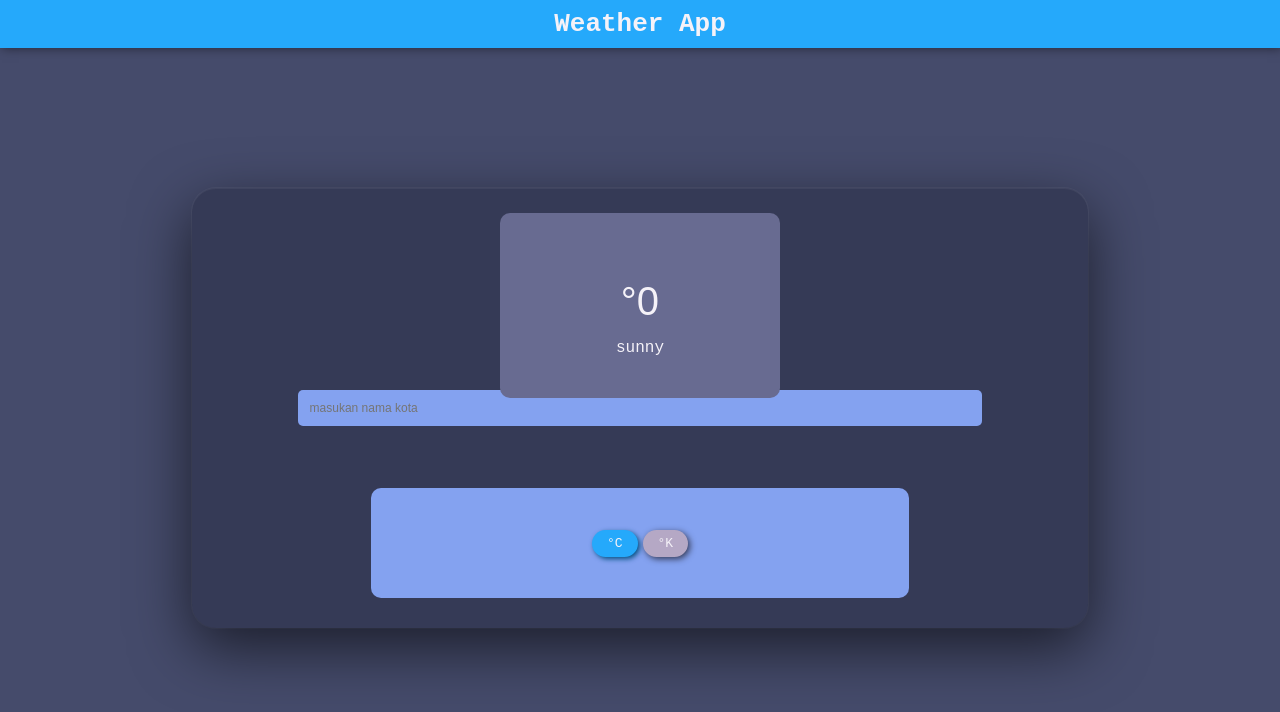
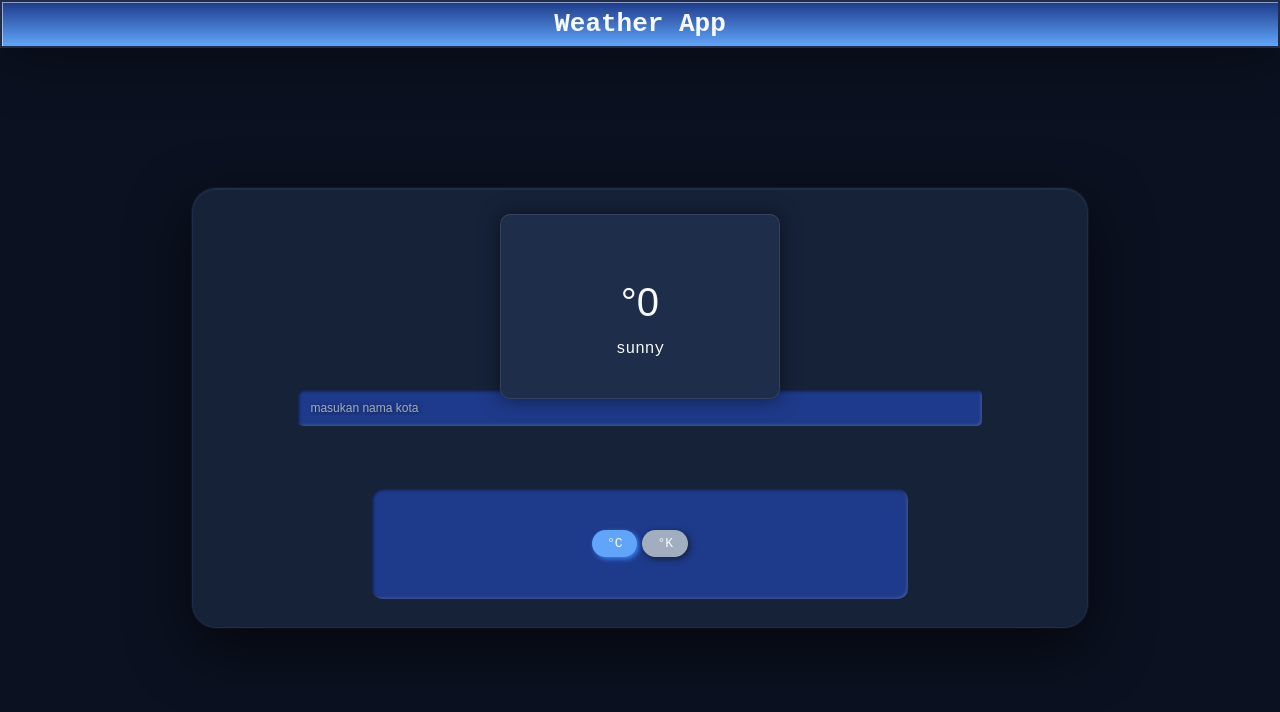
Before and after one commit to dwaaa-code/Weather-web, a plain HTML site: page index.html in a window 1280 px wide. Drawn offline with Linux system fonts and the light colour scheme.

Commit message:
push the new css style

```diff
--- a/style.css
+++ b/style.css
@@ -1,13 +1,13 @@
 :root {
---background: #454b6b;
---primary: #25a9fb;
---secondary: #686b91;
---accent: #84a2f0;
---highlight: #025182;
---surface: #353a56;
+--background: #0B1120;
+--surface: #152238;
+--secondary: #1E2D4A;
+--accent: #1E3A8A;
+--primary: #60A5FA;
+--highlight: #3B82F6;
 
---text: #f5f2f8;
---textmuted: #b5a8c5;
+--text: #F7FAFC;
+--textmuted: #A0AEC0;
 }
 
 * {
@@ -29,8 +29,11 @@ display: flex;
 justify-content: center;
 align-items: center;
 height: 6%;
-background: var(--primary);
-box-shadow: 2px 0 10px rgba(0, 0, 0, 0.5);
+background: linear-gradient(to top, var(--primary), var(--accent));
+border: 2px solid var(--secondary);
+box-shadow: 1px 1px 60px rgba(0, 0, 0, 0.5),
+inset 1px 1px 0 rgba(255, 255, 255, 0.5);
+backdrop-filter: blur(20px);
 }
 
 main {
@@ -52,6 +55,7 @@ height: 55vh;
 border-radius: 24px;
 background: var(--surface);
 backdrop-filter: blur(20px);
+border: 1px solid var(--secondary);
 box-shadow:
 0 20px 60px rgba(0, 0, 0, 0.6),
 0 0 0 1px rgba(255, 255, 255, 0.05),
@@ -76,6 +80,9 @@ flex-direction: column;
 justify-content: center;
 align-items: center;
 overflow: hidden;
+box-shadow: 0 0 20px rgba(0, 0, 0, 0.5);
+border: 1px solid rgba(255, 255, 255, 0.1);
+backdrop-filter: blur(20px);
 }
 
 #temp-container {
@@ -88,6 +95,9 @@ border-radius: 10px;
 width: 60%;
 height: 25%;
 background: var(--accent);
+box-shadow:
+inset 1px 1px 3px rgba(0, 0, 0, 0.6),
+inset -1px -1px 3px rgba(255, 255, 255, 0.2);
 }
 
 #temp-button {
@@ -152,12 +162,21 @@ padding: 0 12px;
 display: block;
 margin: 12px auto;
 box-shadow:
-2px 3px 50px rgba(0, 0, 0, 0.5)
-inset 0 1px 0 rgba(255, 255, 255, 0.5);
+inset 1px 1px 3px rgba(0,0,0,0.6),
+inset -1px -1px 3px rgba(255,255,255,0.2);
 transition: 0.2s ease-in;
 }
 
 .input-area:focus {
 backdrop-filter: blur(20px);
-transform: scale(1.05);
+transform: scale(1.02);
+box-shadow:
+inset -2px -2px 4px rgba(255, 255, 255, 0.3),
+inset 2px 2px 4px rgba(0, 0, 0, 0.4);
 }
+
+.input-area::placeholder {
+color: var(--textmuted);
+display: inline-block;
+text-shadow: 1px 1px 5px rgba(0, 0, 0, 0.5);
+}
```
